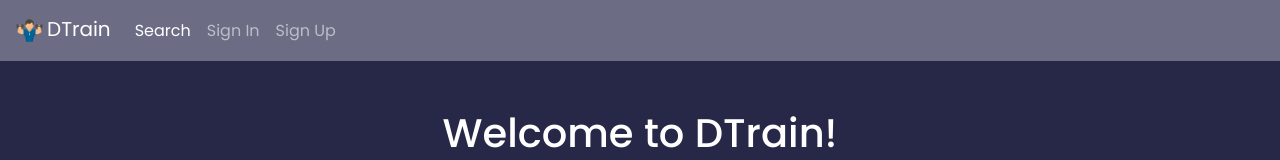
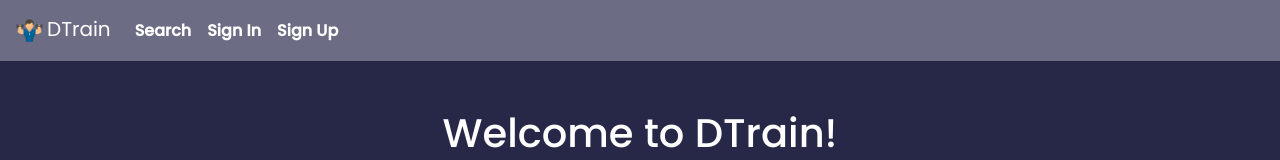
Before and after one commit to Albatraoz12/U09-Training-App, a React (Create React App) app in the folder client/: page / in a window 1280 px wide. Shown: the top 160 px of the page. Built offline with nearby package versions, Linux system fonts and the light colour scheme.

Commit message:
change navbar tags depending if the user is logged in or not

```diff
--- a/client/src/components/Navbar.jsx
+++ b/client/src/components/Navbar.jsx
@@ -1,7 +1,10 @@
 import React from 'react'
+import Cookies from 'js-cookie'
 import logo from '../assets/logo-test.png'
 
 function Navbar() {
+    const user = Cookies.get('access_token')
+
     return (
         <nav className="navbar navbar-expand-lg navbar-dark">
             <div className="container-fluid">
@@ -23,20 +26,41 @@ function Navbar() {
                 <div className="collapse navbar-collapse" id="navbarNavDropdown">
                     <ul className="navbar-nav">
                         <li className="nav-item">
-                            <a className="nav-link active" aria-current="page" href="/search">
+                            <a
+                                className="nav-link fw-bold text-white"
+                                aria-current="page"
+                                href="/search"
+                            >
                                 Search
                             </a>
                         </li>
+                        {user ? (
+                            <>
                                 <li className="nav-item">
-                            <a className="nav-link" href="/signin">
+                                    <a className="nav-link fw-bold text-white" href="/dashboard">
+                                        Dashboard
+                                    </a>
+                                </li>
+                                <li className="nav-item">
+                                    <a className="nav-link fw-bold text-white" href="/login">
+                                        logout
+                                    </a>
+                                </li>
+                            </>
+                        ) : (
+                            <>
+                                <li className="nav-item">
+                                    <a className="nav-link fw-bold text-white" href="/signin">
                                         Sign In
                                     </a>
                                 </li>
                                 <li className="nav-item">
-                            <a className="nav-link" href="/signup">
+                                    <a className="nav-link fw-bold text-white" href="/signup">
                                         Sign Up
                                     </a>
                                 </li>
+                            </>
+                        )}
                     </ul>
                 </div>
             </div>
```
Lines whose indentation alone changed are shown as unchanged.
